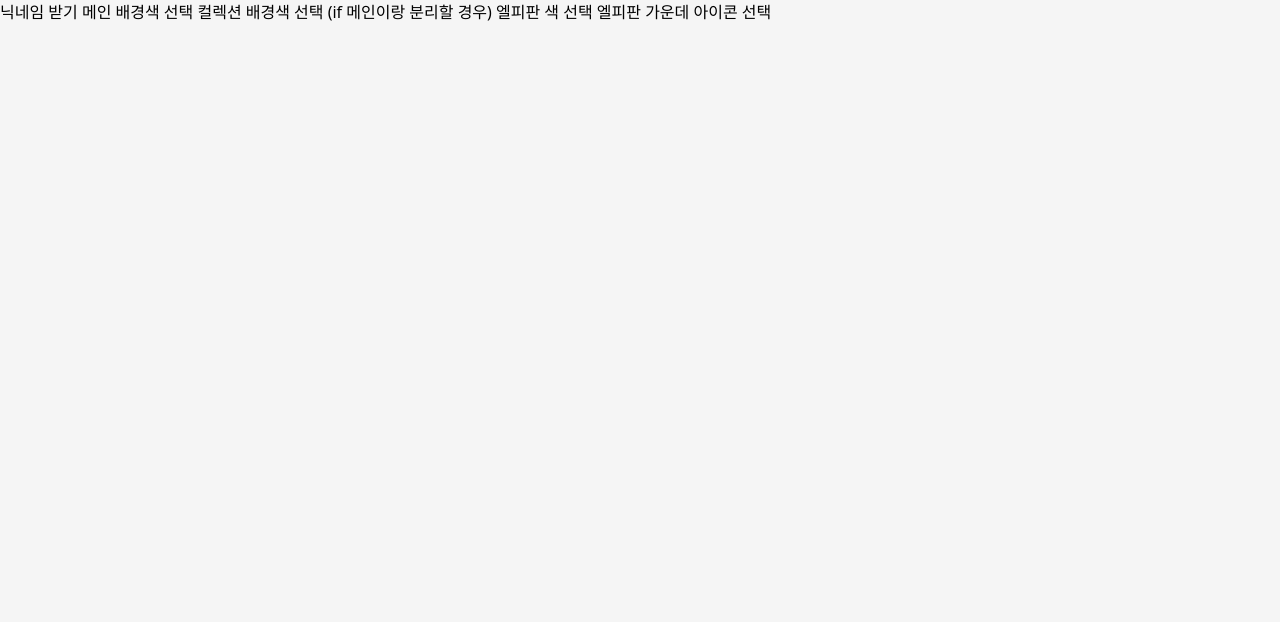
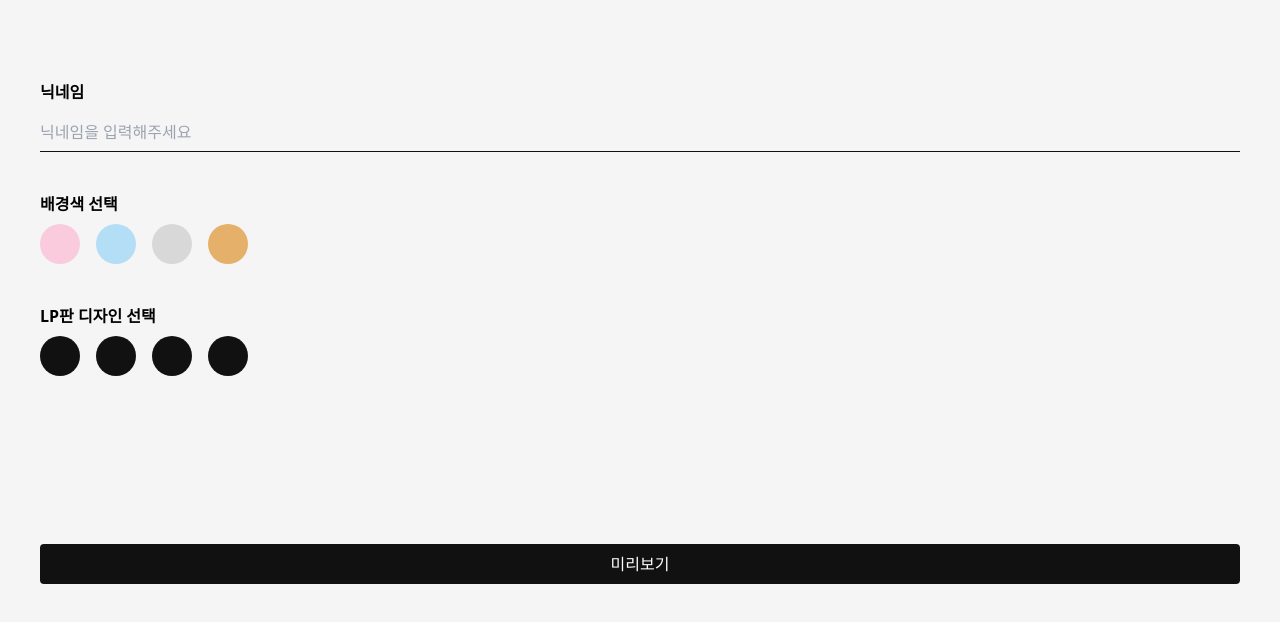
Before and after one commit to whats-the-letter/FE, a Next.js app: page /getInfo in a window 1280 px wide. Shown: the top 622 px of the page. Built offline with nearby package versions, Linux system fonts and the light colour scheme.

Commit message:
feat : getinfo 페이지 구현
- 선택 버튼 option으로 설정 필요
- 미리보기 버튼 위치 픽스를 위한 설정 필요

```diff
--- a/pages/getInfo.tsx
+++ b/pages/getInfo.tsx
@@ -1,12 +1,75 @@
+import { useForm } from "react-hook-form";
+
 export default function Page() {
-    return <div>
-        닉네임 받기
+  const {
+    register,
+    formState: { errors },
+    handleSubmit,
+  } = useForm<{
+    nickname: string;
+  }>({
+    mode: "onChange",
+  });
 
-        메인 배경색 선택
-        컬렉션 배경색 선택 (if 메인이랑 분리할 경우)
+  const onSubmit = () => {};
+  const onError = () => {};
 
-        엘피판 색 선택
-        엘피판 가운데 아이콘 선택
+  return (
+    <>
+      <div className="w-full h-full flex flex-col justify-center m-auto">
+        <form onSubmit={handleSubmit(onSubmit, onError)}>
+          <div className=" z-10 m-auto px-10  space-y-10 my-20">
+            <div className="flex flex-col w-full space-y-2 ">
+              <span className=" font-bold ">닉네임</span>
+              <input
+                {...register("nickname", {
+                  required: "닉네임은 필수 입력입니다.",
+                })}
+                className="w-full h-10 input-underline bg-[f5f5f5] placeholder:text-left"
+                placeholder="닉네임을 입력해주세요"
+              />
 
-        </div>;
-  }
+              {errors.nickname && (
+                <span
+                  className="text-red-500
+              "
+                >
+                  {errors.nickname.message}
+                </span>
+              )}
+            </div>
+
+            <div className="flex flex-col w-full space-y-2">
+              <span className=" font-bold">배경색 선택</span>
+              <div className="flex flex-row w-full space-x-4">
+                <button className="rounded-full w-10 h-10 bg-[#FACBDC] text-white "></button>
+                <button className="rounded-full w-10 h-10 bg-[#B4DEF5] text-white "></button>
+                <button className="rounded-full w-10 h-10 bg-[#D8D8D8] text-white "></button>
+                <button className="rounded-full w-10 h-10 bg-[#E5B06A] text-white "></button>
+              </div>
+            </div>
+
+            <div className="flex flex-col w-full space-y-2">
+              <span className=" font-bold">LP판 디자인 선택</span>
+              <div className="flex flex-row w-full space-x-4 ">
+                <button className="rounded-full w-10 h-10 bg-[#111111] text-white "></button>
+                <button className="rounded-full w-10 h-10 bg-[#111111] text-white "></button>
+                <button className="rounded-full w-10 h-10 bg-[#111111] text-white "></button>
+                <button className="rounded-full w-10 h-10 bg-[#111111] text-white "></button>
+              </div>
+
+              <div className="flex flex-col w-full pt-40 ">
+                <button
+                  type="submit"
+                  className="w-full h-10 bg-[#111111] text-white rounded "
+                >
+                  미리보기
+                </button>
+              </div>
+            </div>
+          </div>
+        </form>
+      </div>
+    </>
+  );
+}
```
